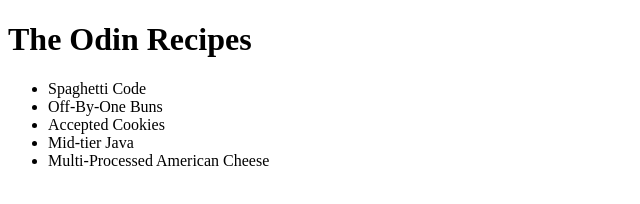
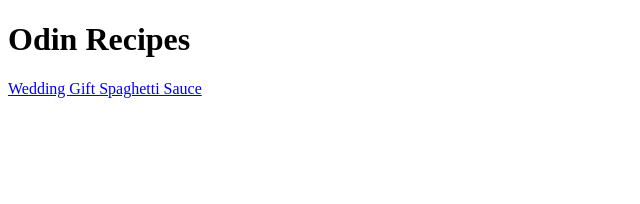
Before and after one commit to Justin-Reynolds/odin-recipes, a plain HTML site: page index.html in a window 1280 px wide. Shown: the whole page, without its empty margins (0-640 px from the left). Drawn offline with Linux system fonts and the light colour scheme.

Commit message:
Modify recipes

```diff
--- a/index.html
+++ b/index.html
@@ -2,17 +2,11 @@
 <html lang="en">
     <head>
         <meta charset="utf-8">
-        <title>The Odin Recipes</title>
+        <title>Odin Recipes</title>
         <link rel="stylesheet" href="./css/style.css">
     </head>
     <body>
-        <h1>The Odin Recipes</h1>
-        <ul>
-            <li>Spaghetti Code</li>
-            <li>Off-By-One Buns</li>
-            <li>Accepted Cookies</li>
-            <li>Mid-tier Java</li>
-            <li>Multi-Processed American Cheese</li>
-        </ul>
+        <h1>Odin Recipes</h1>
+        <a href="./recipes/wedding_gift.html">Wedding Gift Spaghetti Sauce</a>
     </body>
 </html>
```
